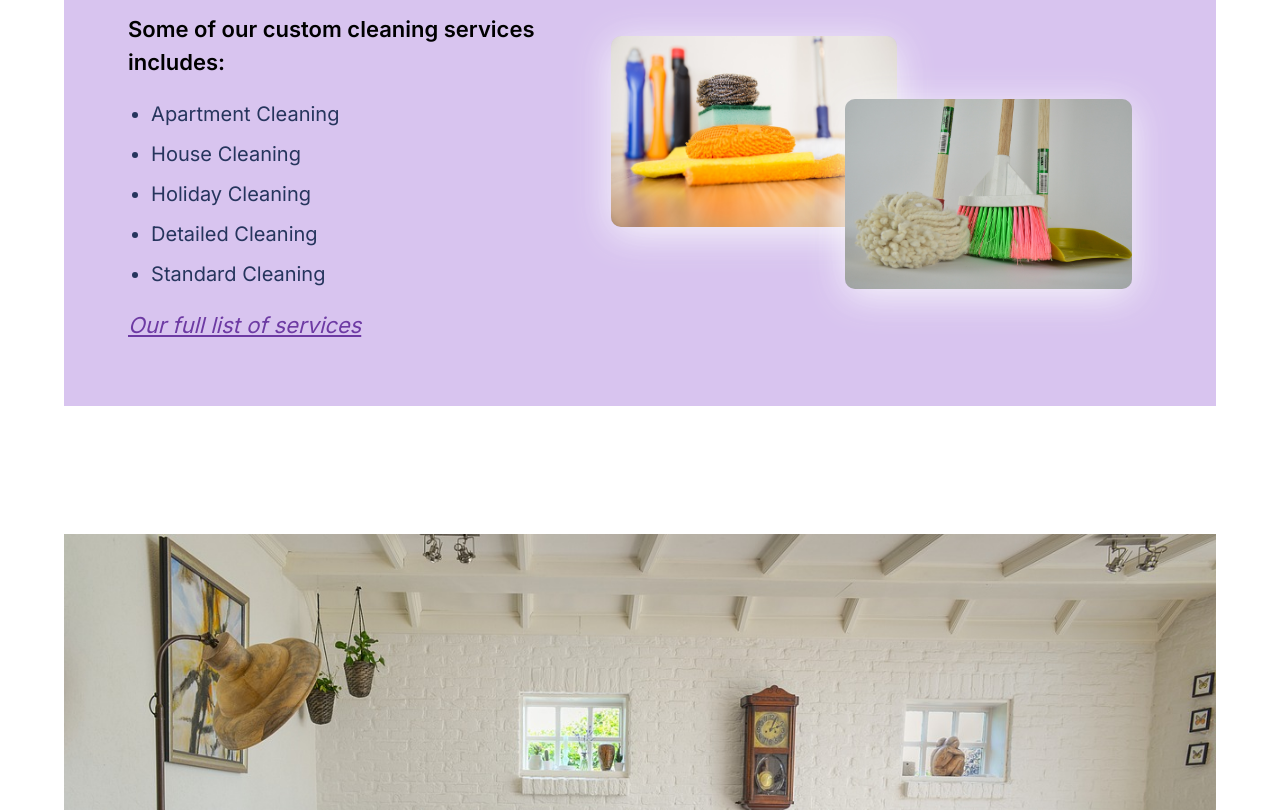
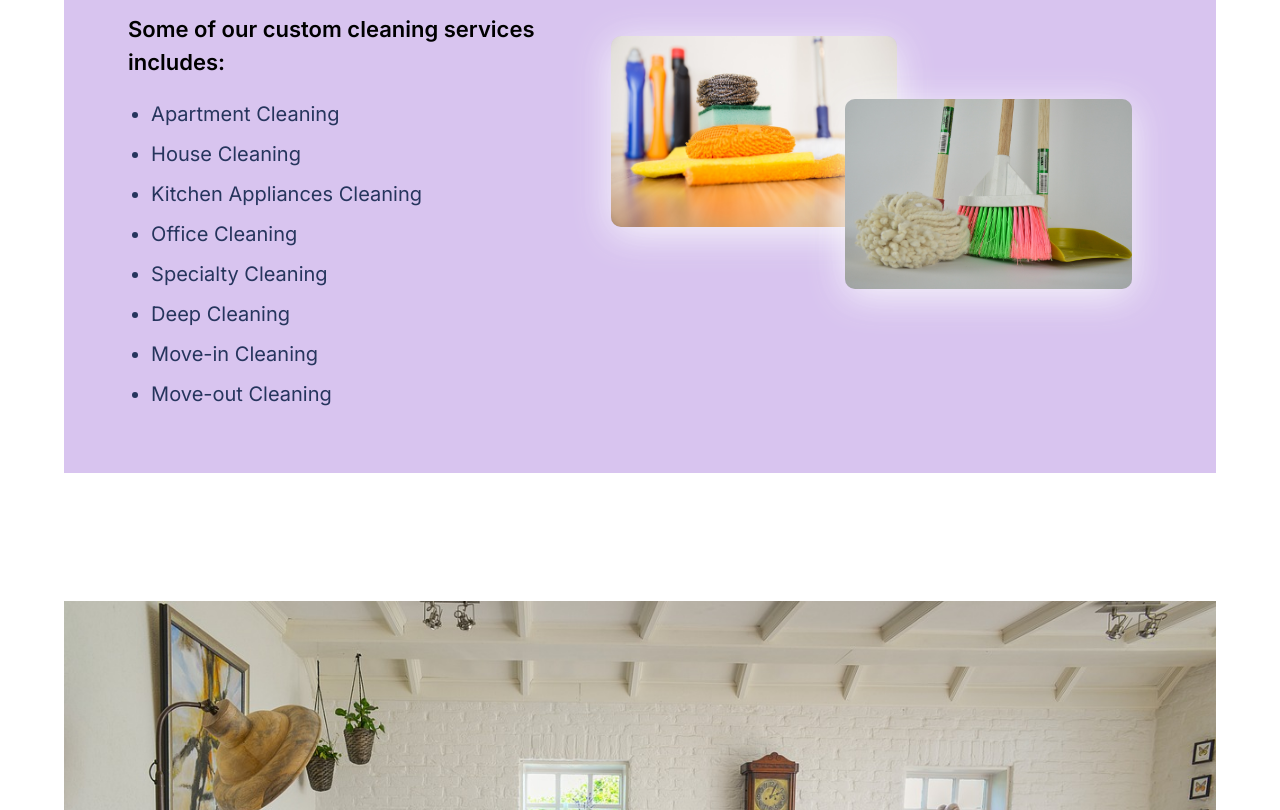
Before and after one commit to dedayorr/Gaily-maids, a Next.js app: page / in a window 1280 px wide. Shown: the part 1420-2230 px from the top of the page. Built offline with nearby package versions, Linux system fonts and the light colour scheme.

Commit message:
estimate

```diff
--- a/app/components/Header/Header.tsx
+++ b/app/components/Header/Header.tsx
@@ -13,9 +13,9 @@ import "./header.css";
 import Estimate from "../EstimatePopUp/Estimate";
 
 const Header = () => {
-
   const [navOpen, setNavOpen] = useState(false);
   const [showModal, setShowModal] = useState(false);
+
   const toggleMenu = () => {
     setNavOpen(!navOpen);
   };
@@ -52,7 +52,7 @@ const Header = () => {
           <Link href="/" className=" Logo ml-">
             {" "}
             <Image
-              className=""
+              className="hover:w-[300px]"
               src="/gailyminds.png "
               alt=""
               width={200}
@@ -66,18 +66,21 @@ const Header = () => {
               <FaTimes className="text-3xl text-white" />
             )}
           </div>
-          <div className="hidden md:flex gap-[10px] text-[14px] text-white lg:gap-[25px] lg:text-[20px] ">
+          <div className=" hidden md:flex gap-[10px] text-[14px] text-white lg:gap-[25px] lg:text-[20px] ">
             <Link href="/cleaningservices">
-              <p className="lg:hover:underline">Cleaning Services</p>
+              <p  className="lg:hover:text-2xl" >
+                Cleaning Services
+              </p>
+            </Link>
+
+            <Link href="">
+              <p className="lg:hover:text-2xl">Our Cleaning Process</p>
             </Link>
             <Link href="">
-              <p className="lg:hover:underline">Our Cleaning Process</p>
+              <p className="lg:hover:text-2xl">Why Hire Us</p>
             </Link>
             <Link href="">
-              <p className="lg:hover:underline">Why Hire Us</p>
-            </Link>
-            <Link href="">
-              <p className="lg:hover:underline">About Us</p>
+              <p className="lg:hover:text-2xl">About Us</p>
             </Link>
           </div>
         </div>
@@ -205,8 +208,8 @@ const Header = () => {
           </div>
         )}
       </header>
-      <Estimate showModal={showModal} closeModal={closeModal}/>
 
+      <Estimate showModal={showModal} closeModal={closeModal} />
     </>
   );
 };
--- a/app/components/Header/header.css
+++ b/app/components/Header/header.css
@@ -11,6 +11,14 @@
     object-fit: cover;
 }
 
+.dropdown-content{
+    display: none;
+}
+
+.dropdown:hover .dropdown-content{
+    display: block;
+}
+
 @media (min-width: 992px){
     .Logo{
         /* background-color: yellow; */
@@ -18,4 +26,10 @@
         width: 20%;
         object-fit: cover;
     }
+
+    .dropdown-image{
+        height: 300px;
+        width: 40%;
+        object-fit: cover;
+    }
 }
--- a/app/components/contents/HeroSection/Hero.tsx
+++ b/app/components/contents/HeroSection/Hero.tsx
@@ -94,6 +94,8 @@ const Hero = () => {
                     type="text"
                     name="firstName"
                     placeholder="First Name"
+                    value={formData.firstName}
+                    onChange={handleChange}
                     className="h-[35px] lg:h-[45px] w-full focus:border-none focus:outline-none"
                   />
                 </div>
@@ -103,6 +105,8 @@ const Hero = () => {
                     type="text"
                     name="lastName"
                     placeholder="Last Name"
+                    value={formData.lastName}
+                    onChange={handleChange}
                     className="h-[35px] lg:h-[45px] w-full focus:border-none focus:outline-none"
                   />
                 </div>
@@ -113,6 +117,8 @@ const Hero = () => {
                     type="email"
                     name="email"
                     placeholder="Email"
+                    value={formData.email}
+                    onChange={handleChange}
                     className="h-[35px] lg:h-[45px] w-full focus:border-none focus:outline-none"
                   />
                 </div>
@@ -123,6 +129,8 @@ const Hero = () => {
                     type="tel"
                     name="phone"
                     placeholder="Telephone"
+                    value={formData.phone}
+                    onChange={handleChange}
                     className="h-[35px] lg:h-[45px] w-full focus:border-none focus:outline-none"
                   />
                 </div>
@@ -133,6 +141,8 @@ const Hero = () => {
                     type="number"
                     name="numberOfPets"
                     placeholder="Number of pets"
+                    value={formData.numberOfPets}
+                    onChange={handleChange}
                     className="h-[35px] lg:h-[45px] w-full focus:border-none focus:outline-none"
                   />
                 </div>
@@ -143,6 +153,8 @@ const Hero = () => {
                     type="number"
                     name="bedrooms"
                     placeholder="How many bedrooms"
+                    value={formData.bedrooms}
+                    onChange={handleChange}
                     className="h-[35px] lg:h-[45px] w-full focus:border-none focus:outline-none"
                   />
                 </div>
@@ -155,6 +167,8 @@ const Hero = () => {
                     type="number"
                     name="fullBathrooms"
                     placeholder="Number of full bathrooms"
+                    value={formData.fullBathrooms}
+                    onChange={handleChange}
                     className="focus:border-none focus:outline-none h-[35px] lg:h-[45px] w-full "
                   />
                 </div>
@@ -164,6 +178,8 @@ const Hero = () => {
                     type="number"
                     name="halfBathrooms"
                     placeholder="Number of half bathrooms"
+                    value={formData.halfBathrooms}
+                    onChange={handleChange}
                     className="focus:border-none focus:outline-none h-[35px] lg:h-[45px] w-full"
                   />
                 </div>
--- a/app/components/contents/ServicesOffered/Offers.tsx
+++ b/app/components/contents/ServicesOffered/Offers.tsx
@@ -1,4 +1,4 @@
-"use client"
+"use client";
 import React from "react";
 import Image from "next/image";
 import "./offers.css";
@@ -13,12 +13,12 @@ const Offers = () => {
         </h2>
         <p className="leading-8 text-justify">
           {" "}
-          Your home is more than just a house—it&quot;s where memories are made and
-          moments are cherished. Though life can be complicated, the simple
-          things shouldn&quot;t be. Gaily Maids strives to take the stress out of
-          your day so you can do life your way. With years of experience and an
-          advanced, time-tested cleaning process, we can help you reclaim time
-          with your loved ones.{" "}
+          Your home is more than just a house—it&quot;s where memories are made
+          and moments are cherished. Though life can be complicated, the simple
+          things shouldn&quot;t be. Gaily Maids strives to take the stress out
+          of your day so you can do life your way. With years of experience and
+          an advanced, time-tested cleaning process, we can help you reclaim
+          time with your loved ones.{" "}
         </p>
         <p className="leading-8 text-justify">
           {" "}
@@ -40,23 +40,57 @@ const Offers = () => {
             Some of our custom cleaning services includes:
           </p>
           <ol className="list-disc ml-[10%] flex flex-col text-[#26355D] gap-[10px] lg:ml-[5%]">
+            <Link href="/cleaningservices">
+              {" "}
               <li className="hover:underline cursor-pointer">
                 Apartment Cleaning
               </li>
+            </Link>
+            <Link href="/cleaningservices">
               <li className="hover:underline cursor-pointer">House Cleaning</li>
-            <li className="hover:underline cursor-pointer">Holiday Cleaning</li>
+            </Link>
+            <Link href="/cleanigservices">
+              {" "}
               <li className="hover:underline cursor-pointer">
-              Detailed Cleaning
+                Kitchen Appliances Cleaning
               </li>
+            </Link>
+            <Link href="/cleaningservices">
+              {" "}
               <li className="hover:underline cursor-pointer">
-              Standard Cleaning
+                Office Cleaning
               </li>
+            </Link>
+            <Link href="/cleaningservices">
+              {" "}
+              <li className="hover:underline cursor-pointer">
+                Specialty Cleaning
+              </li>
+            </Link>
+            <Link href="/cleaningservices">
+              {" "}
+              <li className="hover:underline cursor-pointer">Deep Cleaning</li>
+            </Link>
+            {/* <li className="hover:underline cursor-pointer">Holiday Cleaning</li> */}
+
+            <Link href="/cleaningservices">
+              {" "}
+              <li className="hover:underline cursor-pointer">
+                Move-in Cleaning
+              </li>
+            </Link>
+            <Link href="/cleaningservices">
+              {" "}
+              <li className="hover:underline cursor-pointer">
+                Move-out Cleaning
+              </li>
+            </Link>
           </ol>
-          <Link href="/cleaningservices">
+          {/* <Link href="/cleaningservices">
             <p className="cursor-pointer italic text-[19px] text-[#6d3aa3] underline lg:text-[22px]">
               Our full list of services
             </p>
-          </Link>
+          </Link> */}
         </div>
         <div className="hidden lg:flex h-[300px] w-[60%] justify-between items-center px-[2%]">
           <Image
@@ -87,7 +121,11 @@ const Offers = () => {
           width={200}
           height={200}
         />
-        <div className="NateBerkus italic hidden text-[50px] lg:flex flex-col justify-center items-center">&quot;Your home should tell the story of who you are, and be a collection of what you love.&quot; <span className="text-[30px] not-italic"> - Nate Berkus</span></div>
+        <div className="NateBerkus italic hidden text-[50px] lg:flex flex-col justify-center items-center">
+          &quot;Your home should tell the story of who you are, and be a
+          collection of what you love.&quot;{" "}
+          <span className="text-[30px] not-italic"> - Nate Berkus</span>
+        </div>
       </div>
     </div>
   );
```
Also changed, not shown: public/dropdown-image.png (added). Lines whose indentation alone changed are shown as unchanged.
